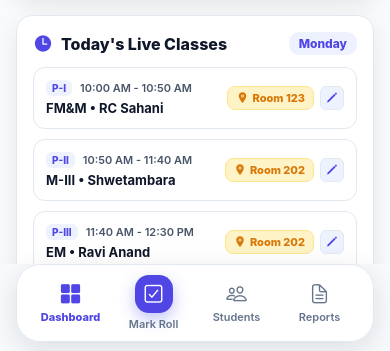
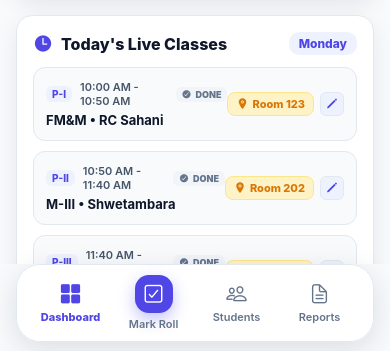
Before and after one commit to ctrlaltsolveorg-cloud/ATTENDANCE, a React Native app: screen / in a window 390 px wide. Shown: the part 490-841 px from the top of the page. Built offline with nearby package versions, Linux system fonts and the light colour scheme; no server answers; the database is empty.

Commit message:
Add real-time filling progress bar and status indicator to live ongoing class cards

```diff
--- a/src/screens/DashboardScreen.js
+++ b/src/screens/DashboardScreen.js
@@ -28,13 +28,13 @@ const getCurrentDayName = () => {
   return days[new Date().getDay()];
 };
 
-const isPeriodOngoing = (timeStr) => {
+const getPeriodStatus = (timeStr) => {
   try {
     const now = new Date();
-    const currentMin = now.getHours() * 60 + now.getMinutes();
+    const currentMin = now.getHours() * 60 + now.getMinutes() + now.getSeconds() / 60;
 
     const parts = timeStr.split('-');
-    if (parts.length !== 2) return false;
+    if (parts.length !== 2) return { isOngoing: false, isCompleted: false, pct: 0, minsRemaining: 0 };
 
     const parseMin = (tStr) => {
       tStr = tStr.trim();
@@ -48,10 +48,23 @@ const isPeriodOngoing = (timeStr) => {
 
     const startMin = parseMin(parts[0]);
     const endMin = parseMin(parts[1]);
+    const totalDuration = endMin - startMin;
 
-    return currentMin >= startMin && currentMin < endMin;
+    if (currentMin < startMin) {
+      return { isOngoing: false, isCompleted: false, pct: 0, minsRemaining: Math.ceil(startMin - currentMin) };
+    }
+
+    if (currentMin >= endMin) {
+      return { isOngoing: false, isCompleted: true, pct: 100, minsRemaining: 0 };
+    }
+
+    const elapsed = currentMin - startMin;
+    const pct = Math.min(100, Math.max(1, Math.round((elapsed / totalDuration) * 100)));
+    const minsRemaining = Math.max(1, Math.ceil(endMin - currentMin));
+
+    return { isOngoing: true, isCompleted: false, pct, minsRemaining };
   } catch (e) {
-    return false;
+    return { isOngoing: false, isCompleted: false, pct: 0, minsRemaining: 0 };
   }
 };
 
@@ -86,8 +99,16 @@ export default function DashboardScreen({
   const [passcodeModalVisible, setPasscodeModalVisible] = useState(false);
   const [pendingAction, setPendingAction] = useState(null); // { type: 'editNotice' | 'editRoom', data }
 
+  // Live timer tick for real-time progress bar fill
+  const [, setTick] = useState(0);
+
   useEffect(() => {
     loadNoticeAndRoutine();
+
+    const timer = setInterval(() => {
+      setTick((prev) => prev + 1);
+    }, 5000);
+    return () => clearInterval(timer);
   }, []);
 
   const loadNoticeAndRoutine = async () => {
@@ -253,7 +274,7 @@ export default function DashboardScreen({
 
           <View style={{ gap: 10, marginTop: 12 }}>
             {todayClasses.map((item, index) => {
-              const liveOngoing = isPeriodOngoing(item.time);
+              const status = getPeriodStatus(item.time);
 
               return (
                 <View
@@ -261,8 +282,16 @@ export default function DashboardScreen({
                   style={[
                     styles.periodRow,
                     {
-                      backgroundColor: liveOngoing ? (isLight ? '#ECFDF5' : 'rgba(6, 78, 59, 0.4)') : colors.bgGlass,
-                      borderColor: liveOngoing ? '#10B981' : colors.glassBorder,
+                      backgroundColor: status.isOngoing
+                        ? (isLight ? '#ECFDF5' : 'rgba(6, 78, 59, 0.4)')
+                        : status.isCompleted
+                        ? (isLight ? '#F8FAFC' : 'rgba(15, 23, 42, 0.3)')
+                        : colors.bgGlass,
+                      borderColor: status.isOngoing
+                        ? '#10B981'
+                        : status.isCompleted
+                        ? (isLight ? '#E2E8F0' : '#1E293B')
+                        : colors.glassBorder,
                     },
                   ]}
                 >
@@ -273,17 +302,34 @@ export default function DashboardScreen({
                       </View>
                       <Text style={[styles.periodTime, { color: colors.textSub }]}>{item.time}</Text>
 
-                      {liveOngoing && (
+                      {status.isOngoing ? (
                         <View style={styles.livePill}>
                           <View style={styles.liveDot} />
-                          <Text style={styles.liveText}>ONGOING NOW</Text>
+                          <Text style={styles.liveText}>LIVE {status.pct}%</Text>
                         </View>
-                      )}
+                      ) : status.isCompleted ? (
+                        <View style={[styles.livePill, { backgroundColor: isLight ? '#F1F5F9' : 'rgba(100, 116, 139, 0.15)' }]}>
+                          <Ionicons name="checkmark-circle" size={10} color="#64748B" />
+                          <Text style={[styles.liveText, { color: '#64748B' }]}>DONE</Text>
+                        </View>
+                      ) : null}
                     </View>
 
                     <Text style={[styles.periodSubject, { color: colors.textMain }]}>
                       {item.code} • {item.faculty}
                     </Text>
+
+                    {/* Real-time Filling Progress Bar */}
+                    {status.isOngoing && (
+                      <View style={{ marginTop: 8, paddingRight: 10 }}>
+                        <View style={{ height: 6, backgroundColor: isLight ? '#A7F3D0' : 'rgba(6, 78, 59, 0.8)', borderRadius: 3, overflow: 'hidden' }}>
+                          <View style={{ height: '100%', width: `${status.pct}%`, backgroundColor: '#10B981', borderRadius: 3 }} />
+                        </View>
+                        <Text style={{ fontSize: 10, color: isLight ? '#047857' : '#34D399', fontWeight: '800', marginTop: 3 }}>
+                          ⚡ {status.pct}% filled • {status.minsRemaining} mins remaining
+                        </Text>
+                      </View>
+                    )}
                   </View>
 
                   <View style={{ flexDirection: 'row', alignItems: 'center', gap: 6 }}>
```
